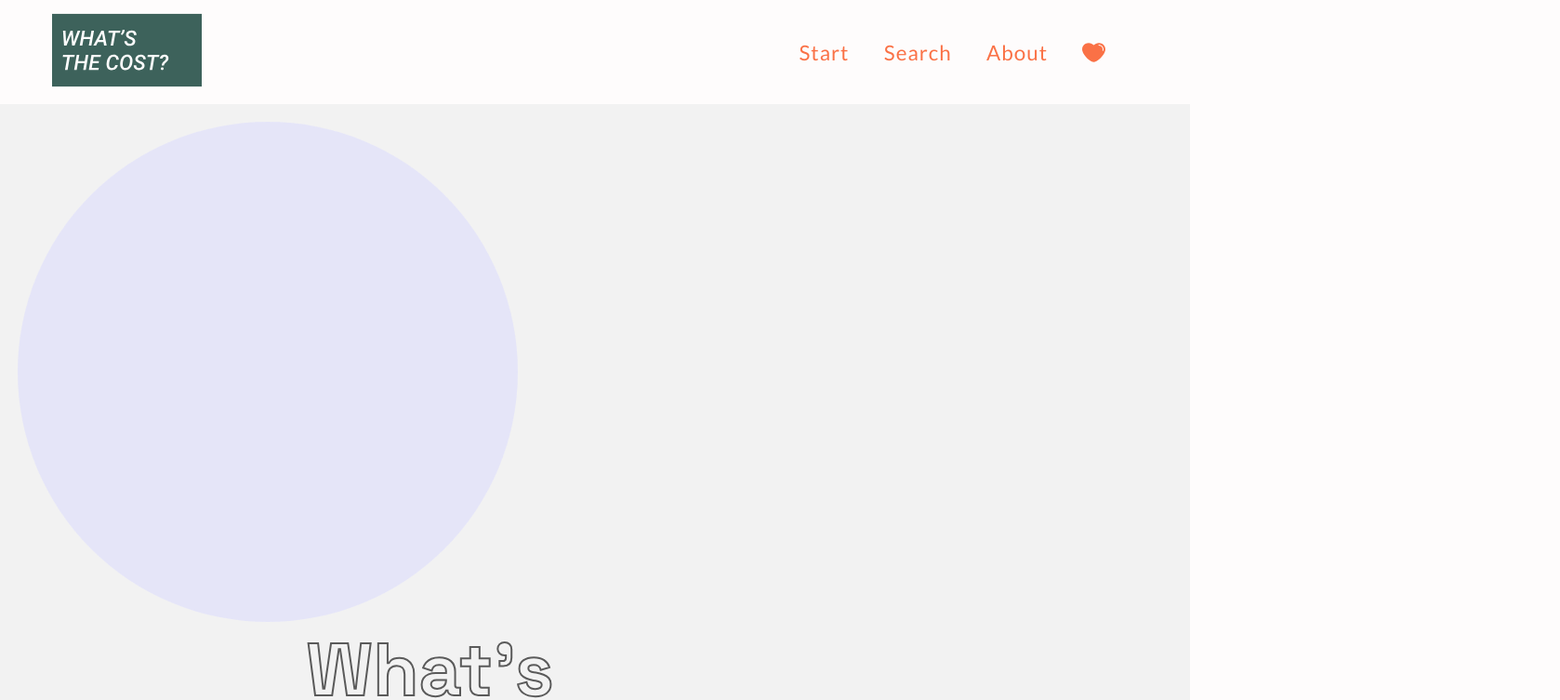
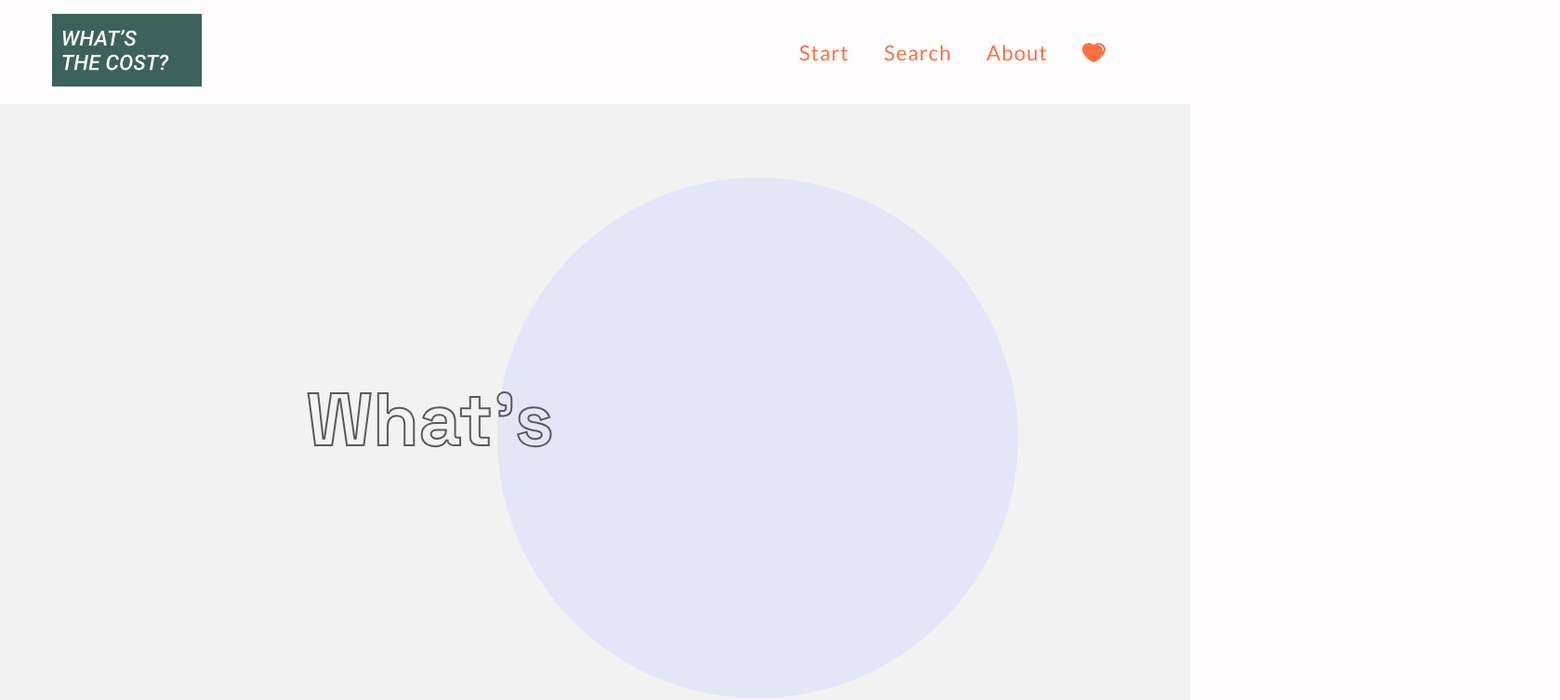
Before and after one commit to synnaf/whats-the-cost, a React (Create React App) app: page / in a window 1280 px wide. Shown: the top 753 px of the page at 93% size, 1678 px wide, since content can reach past the window. Built offline with nearby package versions, Linux system fonts and the light colour scheme.

Commit message:
circle animation start

```diff
--- a/src/components/home/Home.js
+++ b/src/components/home/Home.js
@@ -2,6 +2,10 @@ import React, { useEffect, useState } from 'react';
 import './Home.scss';
 
 const Home = () => {
+
+  // useEffect(()=> {
+
+  // }, []);
 
 
   return (
--- a/src/components/home/Home.scss
+++ b/src/components/home/Home.scss
@@ -16,8 +16,12 @@
         background:url('../../assets/svg/circle.svg');
         background-repeat: no-repeat;
         background-size: contain;
-        width:100%;
-        height:100%;
+        width:80%;
+        height:70%;
+        position: absolute;
+        left:45%;
+        top:50%;
+        animation: float 10s infinite;
     }
 
     .animated-hero-text {
@@ -32,6 +36,7 @@
         -webkit-text-stroke-width: 2px;
         -webkit-text-stroke-color: $text-color;
         color: transparent;
+        z-index:9;
     }
     //doesnt work
     .button {
@@ -39,3 +44,11 @@
         @include primarybutton;
     }
 }
+
+@keyframes float {
+    0% { top:40%; left:45%; width:80%; }
+    25% { top:30%; left:40%; width:95%; }
+    50% { top:20%; left:41%; width:92%; }
+    75% { top:30%; left:43%; width:85%; }
+    100% { top:40%; left:45%; width:80%;}
+}
--- a/src/components/searchResults/productList.js
+++ b/src/components/searchResults/productList.js
@@ -44,12 +44,13 @@ const ProductList = (results) => {
     };
 
     //add new item to localStorage
+    //TODO: SAVE AS OBJECT
     const addLike = (item) => {
         let likesArr = [];
         let list = window.localStorage.getItem('likes');
 
         //first check current object in localStorage
-        if( list == null) {
+        if(list == null) {
             console.log('if null');
             window.localStorage.setItem('likes', item);
 
```
Also changed, not shown: 1 other file (tests, documents, lock files or other folders).
